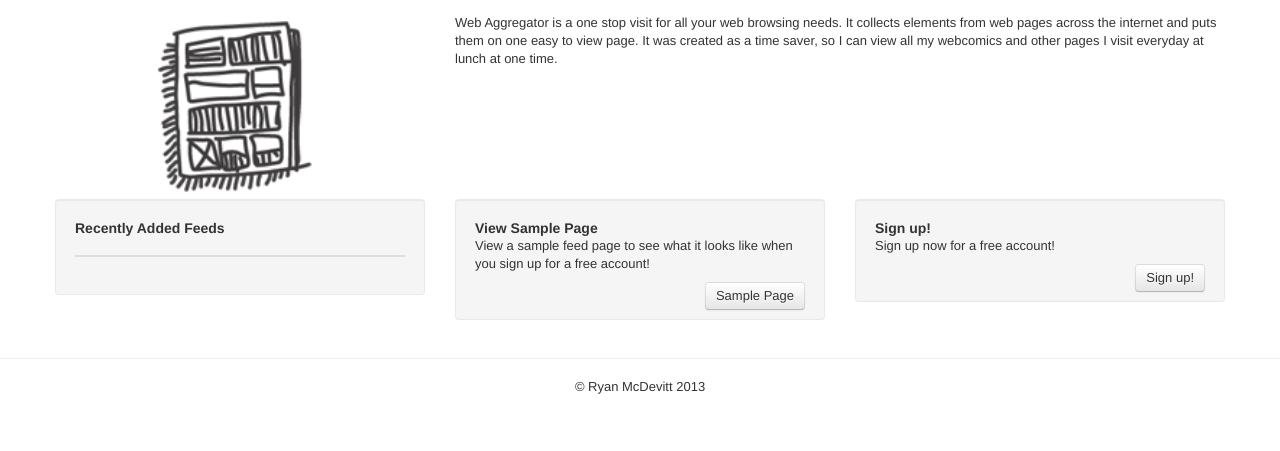
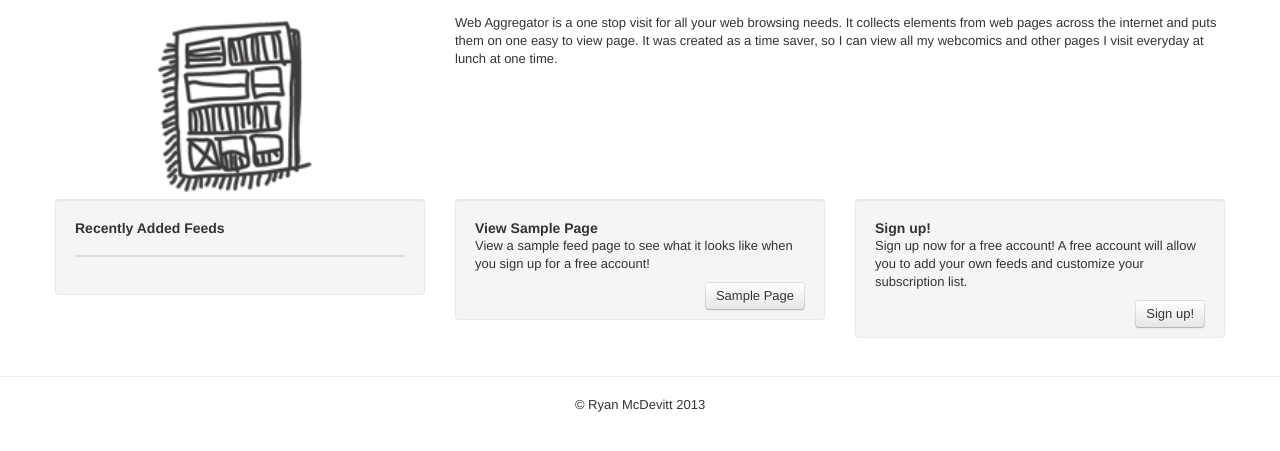
Before and after one commit to mc706/elemegrator, a Django app: template aggregator/feeds/templates/home.html in a window 1280 px wide. Shown: the part 314-765 px from the top of the page. Run offline with Django 3.2, Linux system fonts and the light colour scheme; the template is opened without the code that fills it, so the values that code supplies are empty; some libraries are stand-ins or nearby versions.

Commit message:
updated sign up span

```diff
--- a/aggregator/feeds/templates/home.html
+++ b/aggregator/feeds/templates/home.html
@@ -50,7 +50,8 @@
                 <div class=well>
                     <h4>Sign up!</h4>
                     <p>
-                        Sign up now for a free account!
+                        Sign up now for a free account! A free account will allow you to add your own feeds
+                        and customize your subscription list.
                     </p>
                     <a href="/accounts/register/" class="btn pull-right">Sign up!</a>
                     &nbsp;
```
